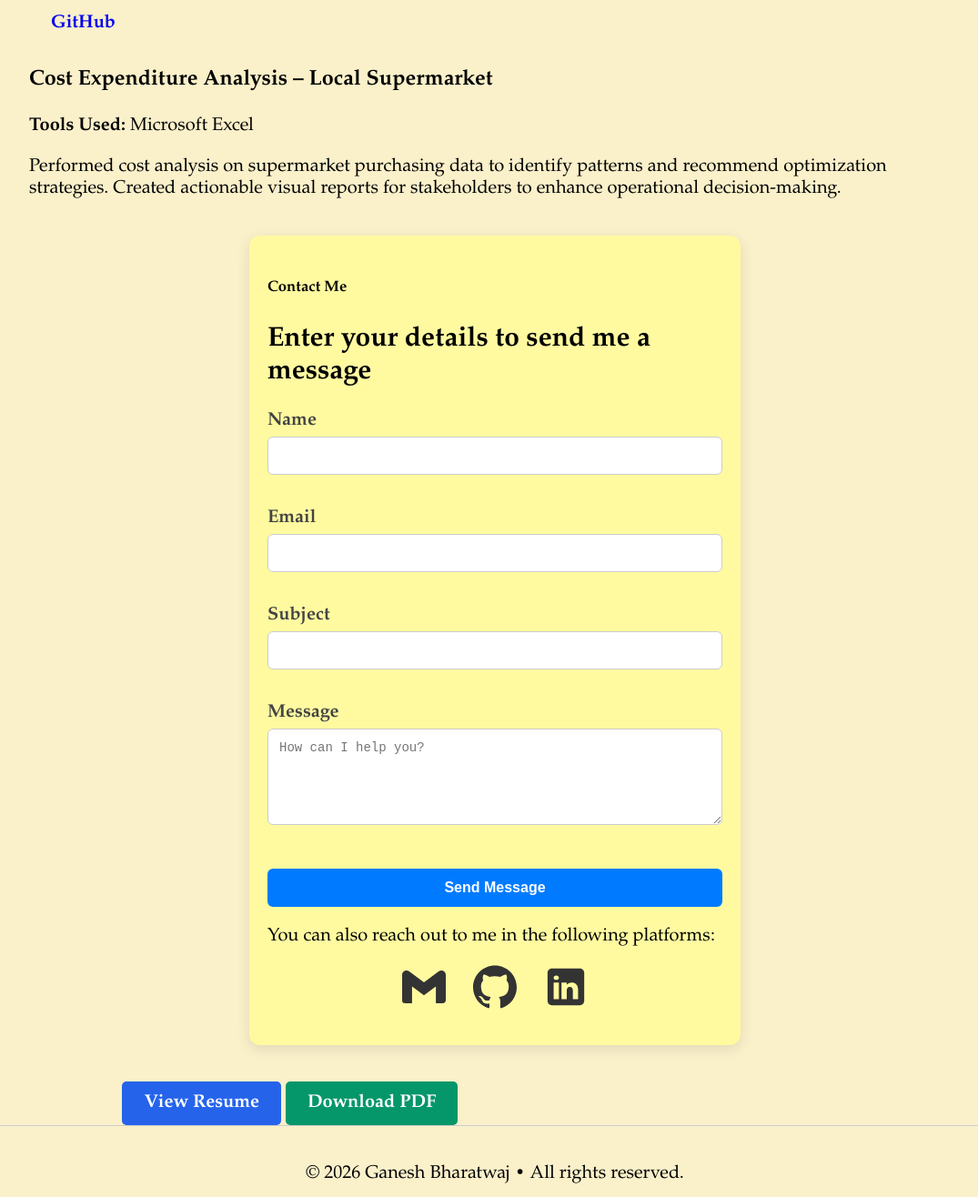
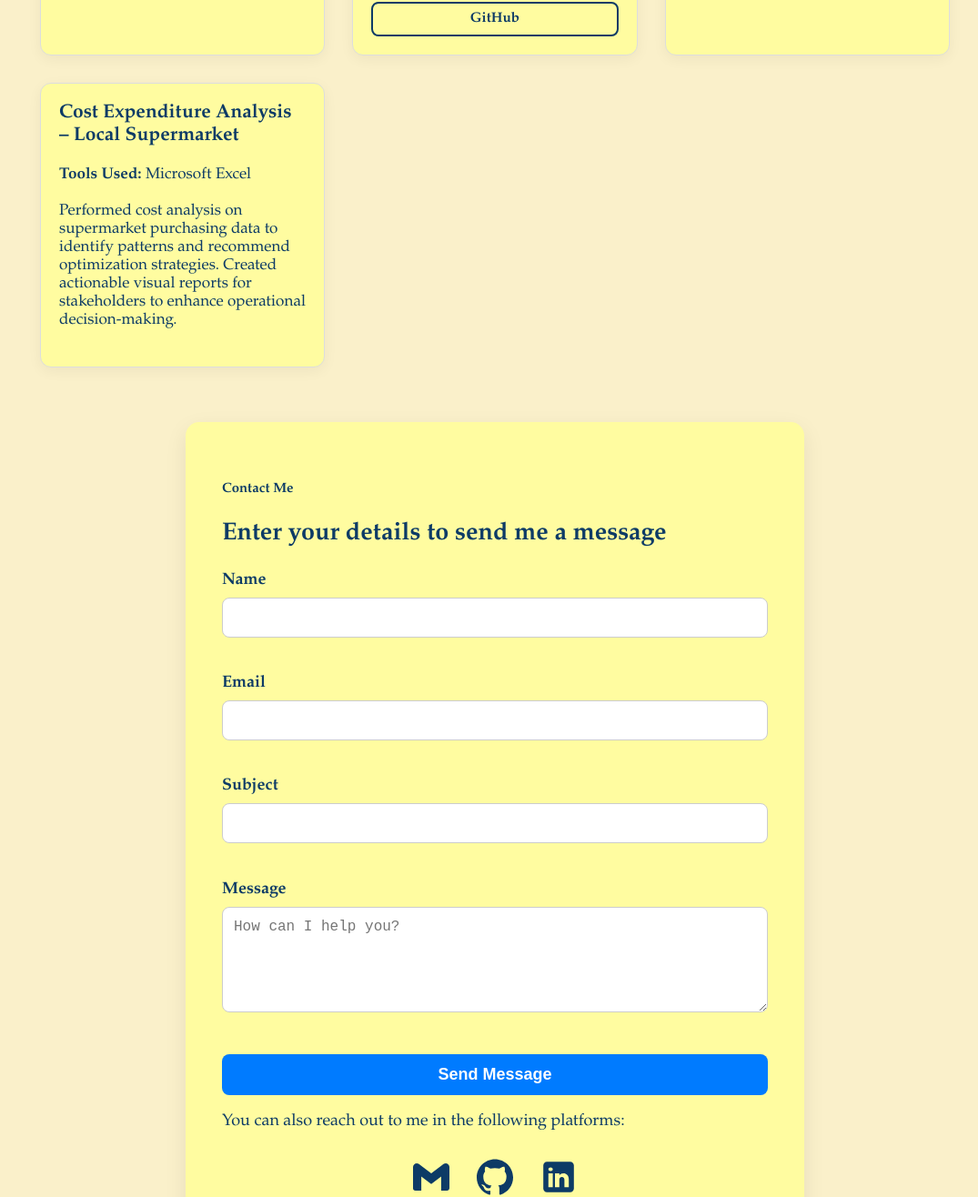
Before and after one commit to code23data/Personal-Portfolio-Website, a plain HTML site: page index.html in a window 1280 px wide. Shown: the part 1480-2796 px from the top of the page at 91% size, without its empty margins (96-1171 px from the left). Drawn offline with Linux system fonts and the light colour scheme.

Commit message:
Refactor CSS for improved styling and layout
Updated styles for various elements including font sizes, padding, and colors. Enhanced responsiveness and added new layout features.

```diff
--- a/style.css
+++ b/style.css
@@ -1,6 +1,6 @@
 html {
     scroll-behavior: smooth;
-    font-size: 20px;
+    font-size: 18px;
 }
 
 body {
@@ -8,163 +8,239 @@ body {
     margin: 0;
     padding: 0;
     background-color: #faf0ca;
-
+    color: #0D3B66;
     display: flex;
     flex-direction: column;
     min-height: 100vh;
 }
 
-main {
-    flex: 1;
+/* --- Navigation Logic --- */
+nav {
+    background-color: #f4d35e;
+    position: sticky;
+    top: 0;
+    z-index: 1000;
+    display: flex;
+    justify-content: space-between;
+    align-items: center;
+    padding: 10px 10%;
+    border-bottom: 1px solid rgba(0,0,0,0.1);
 }
 
 .navbar {
     list-style-type: none;
     margin: 0;
     padding: 0;
-    background-color: #f4d35e;
     display: flex;
-    justify-content: center; /* centers items horizontally */
-    align-items: center;     /* centers items vertically */
-    position: sticky;
-    top: 0;
-    z-index: 1000;
+    gap: 10px;
 }
 
-nav {
-    list-style-type: none;
-    margin: 0;
-    padding: 0;
-    background-color: #f4d35e;
-
-    display: flex;
-    justify-content: center;
-    align-items: center;
-
-    position: sticky;
-    top: 0;
-    z-index: 1000;
-}
-
-ul.navbar li a:link, a:visited {
+.navbar li a {
     display: block;
     color: #0D3B66;
+    font-weight: bold;
     text-align: center;
-    padding: 14px 16px;
+    padding: 10px 20px;
     text-decoration: none;
+    border-radius: 5px;
+    transition: all 0.3s ease;
 }
 
 .navbar a:hover {
+    background-color: #0D3B66;
+    color: #faf0ca;
+}
 
-    background-color: #0D3B66;
-    color: white;
+/* Hamburger & Mobile Menu */
+.hamburger {
+    display: none;
+    font-size: 28px;
+    cursor: pointer;
+    color: #0D3B66;
+}
+
+#menu-toggle { display: none; }
+
+@media (max-width: 768px) {
+    .hamburger { display: block; }
+    .navbar {
+        display: none;
+        position: absolute;
+        top: 100%;
+        left: 0;
+        flex-direction: column;
+        width: 100%;
+        background-color: #f4d35e;
+        padding-bottom: 20px;
+    }
+    #menu-toggle:checked ~ .navbar {
+    display: flex;
+    }
+}
+
+/* --- Main Content Layout --- */
+main {
+    flex: 1;
+    width: 85%;
+    max-width: 1000px;
+    margin: 0 auto;
 }
 
 section {
-    margin: auto;
-    width: 80%;
+    padding: 60px 0;
 }
 
-.footer {
-    position: flow;
-    left: 0;
-    bottom: 0;
+/* --- Contact Form Enhancement --- */
+#contact {
+max-width: 600px;
+margin: 40px auto;
+padding: 40px;
+background: #fffca0;
+border-radius: 15px;
+box-shadow: 0 8px 25px rgba(0,0,0,0.08);
+}
+
+.form-group { margin-bottom: 20px; }
+
+label {
+    display: block;
+    margin-bottom: 8px;
+    font-weight: bold;
+}
+
+input, textarea {
     width: 100%;
-    border-top: 1px solid black;
+    padding: 12px;
+    border: 1px solid #ccc;
+    border-radius: 8px;
+    box-sizing: border-box;
+    font-size: 16px;
+    background: #fff;
+}
+
+input:focus, textarea:focus {
+    outline: none;
+    border-color: #0D3B66;
+    box-shadow: 0 0 0 2px rgba(13, 59, 102, 0.2);
+}
+
+/* --- Buttons --- */
+.btn, button {
+    display: inline-block;
+    padding: 12px 24px;
+    border-radius: 8px;
+    font-weight: bold;
+    text-decoration: none;
+    cursor: pointer;
+    border: none;
+    transition: transform 0.2s, background 0.3s;
     text-align: center;
+}
+
+button {
+    background-color: #007bff;
+    color: white;
+    width: 100%;
+    font-size: 18px;
+}
+
+button:hover {
+    background-color: #164a7a;
+    transform: translateY(-2px);
+}
+
+.view-btn { background-color: #2563eb; color: white; }
+.download-btn { background-color: #059669; color: white; }
+
+/* --- Socials & Footer --- */
+.social {
+    display: flex;
+    list-style: none;
+    padding: 0;
+    gap: 30px;
+    justify-content: center;
+    margin-top: 30px;
+}
+
+.social svg {
+    width: 40px;
+    height: 40px;
+    fill: #0D3B66;
+    transition: transform 0.3s ease, fill 0.3s ease;
+}
+
+.social a:hover svg {
+    fill: #2563eb;
+    transform: scale(1.1);
 }
 
 .footer {
     width: 100%;
     border-top: 1px solid #ccc;
-    padding: 20px 0;
+    padding: 30px 0;
     text-align: center;
+    background-color: #f4d35e;
+    color: #0D3B66;
 }
 
-#contact {
-    max-width: 500px;
-    margin: 40px auto;
-    padding: 20px;
-    background: rgb(255, 250, 160);
-    border-radius: 12px;
-    box-shadow: 0 4px 15px rgba(0,0,0,0.1);
+/* --- Project Grid Styles --- */
+.section-title {
+    text-align: center;
+    display: block;
+    margin-bottom: 40px;
 }
 
-
-.form-group { margin-bottom: 15px; }
-
-label { display: block; margin-bottom: 5px; font-weight: 600; color: #444; }
-
-input, textarea {
-    width: 100%;
-    padding: 12px;
-    border: 1px solid #ccc;
-    border-radius: 6px;
-    box-sizing: border-box;
-    font-size: 14px;
+.project-grid {
+    display: grid;
+    grid-template-columns: repeat(auto-fit, minmax(300px, 1fr));
+    gap: 30px;
+    padding: 20px 0;
 }
 
-input:focus, textarea:focus {
-    outline: none;
-    border-color: #007bff;
-    box-shadow: 0 0 0 2px rgba(0,123,255,0.25);
+.project-card {
+    background: #fffca0;
+    border-radius: 12px;
+    overflow: hidden;
+    box-shadow: 0 4px 15px rgba(0,0,0,0.05);
+    transition: transform 0.3s ease;
+    border: 1px solid #ddd;
 }
 
-button {
-    width: 100%;
-    padding: 12px;
-    background-color: #007bff;
-    color: white;
-    border: none;
-    border-radius: 6px;
-    cursor: pointer;
-    font-size: 16px;
-    font-weight: bold;
-    transition: background 0.3s ease;
+.project-info {
+    padding: 20px;
 }
 
-button:hover { background-color: #0056b3; }
-
-.gradient-link {
-    font-weight: 600;
-    text-decoration: none;
-    background-image: linear-gradient(90deg, #6366f1, #ec4899);
-    background-size: 0% 2px;
-    background-repeat: no-repeat;
-    background-position: left bottom;
-    color: #1f2937;
-    padding-bottom: 3px;
-    transition: background-size 0.3s ease;
+.project-info h3 {
+    margin-top: 0;
+    color: #0D3B66;
 }
 
-.gradient-link:hover {
-    background-size: 100% 2px;
+.project-info p {
+    font-size: 0.95rem;
+    color: #0D3B66;
+    margin-bottom: 20px;
 }
 
-.social {
+.project-links {
     display: flex;
-    list-style: none;
-    padding: 0;
-    gap: 30px;
-    align-items: center;
-    justify-content: center;
+    gap: 10px;
 }
 
-.social svg {
-    width: 48px;
-    height: 48px;
-    fill: currentColor;
-    display: block;
+.project-links .btn {
+    padding: 8px 16px;
+    font-size: 0.85rem;
+    flex: 1;
 }
 
-
-.social a {
-    color: #333;
-    transition: color 0.3s ease;
+.github-link {
+    background-color: transparent;
+    border: 2px solid #0D3B66;
+    color: #0D3B66;
 }
 
-.social a:hover {
-    color: #007bff;      /* Color when hovering */
+.github-link:hover {
+    background-color: #0D3B66;
+    color: #faf0ca;
 }
 
 .error-msg {
@@ -174,29 +250,3 @@ button:hover { background-color: #0056b3; }
     display: block;
     min-height: 1em;
 }
-
-.btn {
-    display: inline-block;
-    padding: 12px 24px;
-    text-align: center;
-    text-decoration: none;
-    border-radius: 5px;
-    font-weight: bold;
-    cursor: pointer;
-}
-.view-btn {
-    background-color: #2563eb;
-    color: white;
-}
-.download-btn {
-    background-color: #059669;
-    color: white;
-}
-
-/* Mobile Responsiveness */
-@media (max-width: 768px) {
-    nav ul {
-        flex-direction: column;
-        align-items: center;
-    }
-}
```
